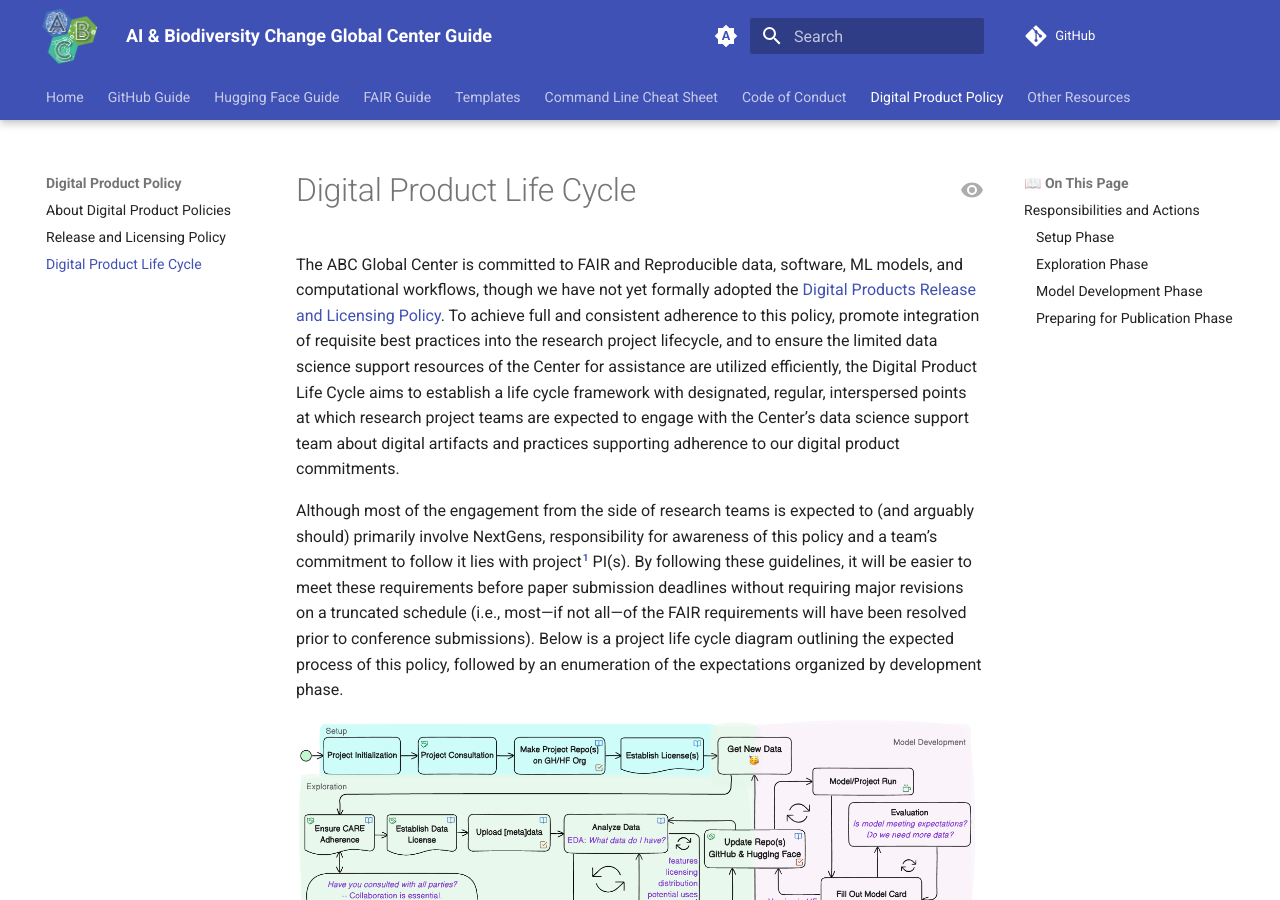
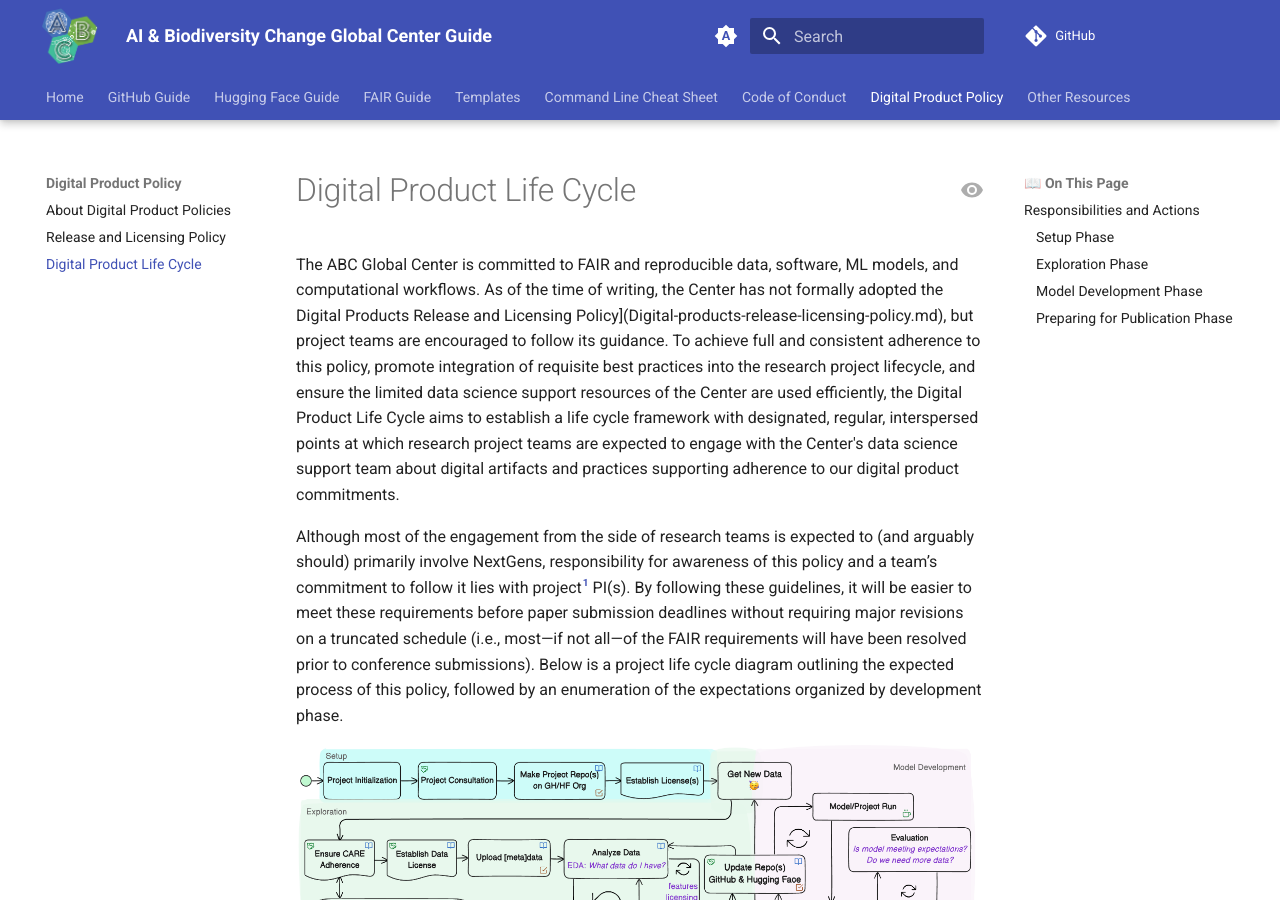
Before and after one commit to ABC-Center/ABC-guide, an MkDocs documentation site: the page built from docs/wiki-guide/Digital-Product-Lifecycle.md, in a window 1280 px wide and 900 px high. Built offline with MkDocs 1.6.1 and Material for MkDocs 9.7.7, drawn with Linux system fonts in a browser that asks for light colours; comment, search, counter and statistics services are not loaded.

Commit message:
improve clarity of purpose
Co-authored-by: Graham Taylor <gwtaylor@users.noreply.github.com>

```diff
--- a/docs/wiki-guide/Digital-Product-Lifecycle.md
+++ b/docs/wiki-guide/Digital-Product-Lifecycle.md
@@ -1,6 +1,6 @@
 # Digital Product Life Cycle
 
-The ABC Global Center is committed to FAIR and Reproducible data, software, ML models, and computational workflows, though we have not yet formally adopted the [Digital Products Release and Licensing Policy](Digital-products-release-licensing-policy.md). To achieve full and consistent adherence to this policy, promote integration of requisite best practices into the research project lifecycle, and to ensure the limited data science support resources of the Center for assistance are utilized efficiently, the Digital Product Life Cycle aims to establish a life cycle framework with designated, regular, interspersed points at which research project teams are expected to engage with the Center’s data science support team about digital artifacts and practices supporting adherence to our digital product commitments.
+The ABC Global Center is committed to FAIR and reproducible data, software, ML models, and computational workflows. As of the time of writing, the Center has not formally adopted the Digital Products Release and Licensing Policy](Digital-products-release-licensing-policy.md), but project teams are encouraged to follow its guidance. To achieve full and consistent adherence to this policy, promote integration of requisite best practices into the research project lifecycle, and ensure the limited data science support resources of the Center are used efficiently, the Digital Product Life Cycle aims to establish a life cycle framework with designated, regular, interspersed points at which research project teams are expected to engage with the Center's data science support team about digital artifacts and practices supporting adherence to our digital product commitments.
 
 Although most of the engagement from the side of research teams is expected to (and arguably should) primarily involve NextGens, responsibility for awareness of this policy and a team’s commitment to follow it lies with project[^1] PI(s). By following these guidelines, it will be easier to meet these requirements before paper submission deadlines without requiring major revisions on a truncated schedule (i.e., most—if not all—of the FAIR requirements will have been resolved prior to conference submissions). Below is a project life cycle diagram outlining the expected process of this policy, followed by an enumeration of the expectations organized by development phase.
 
```
